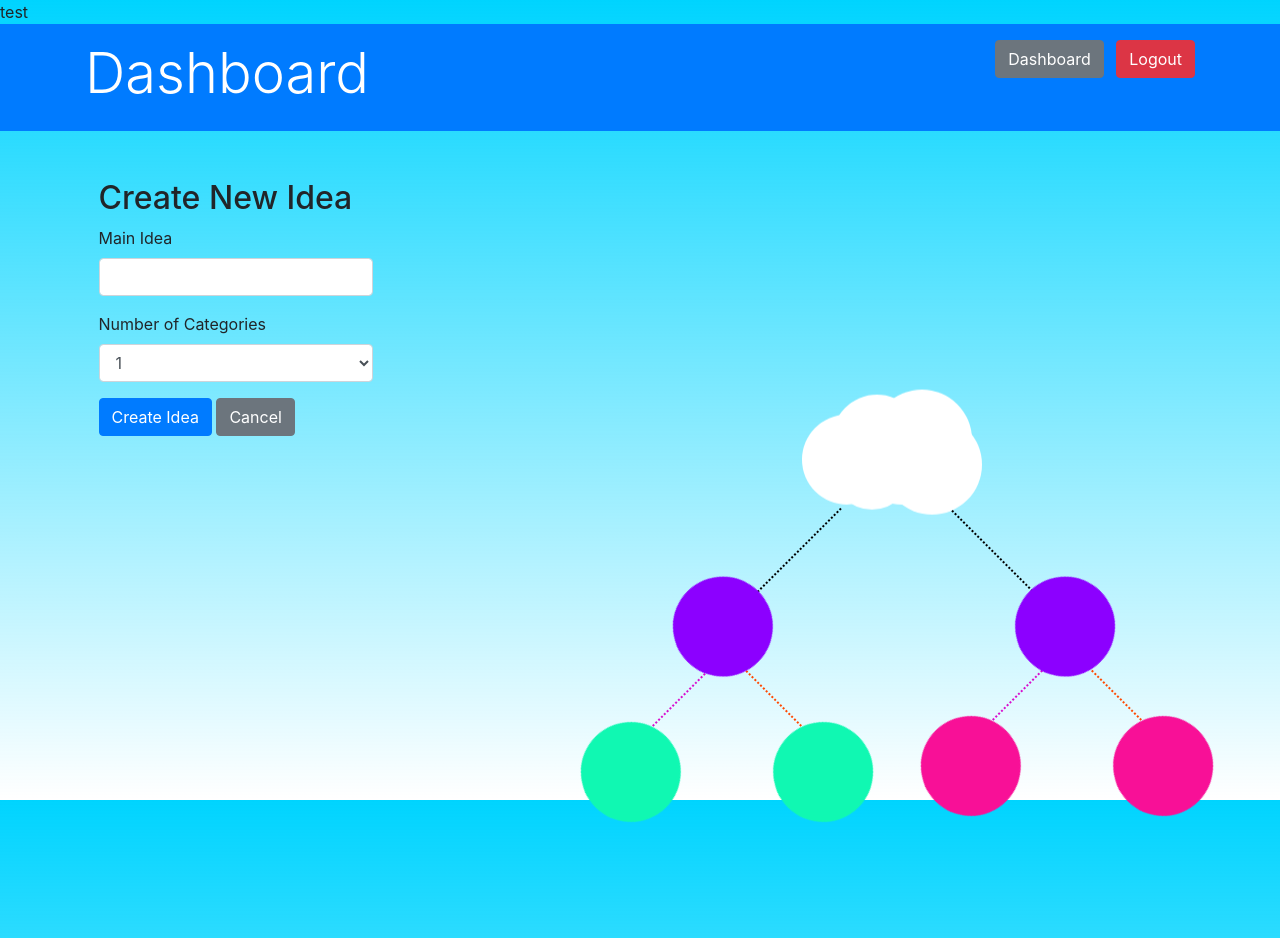
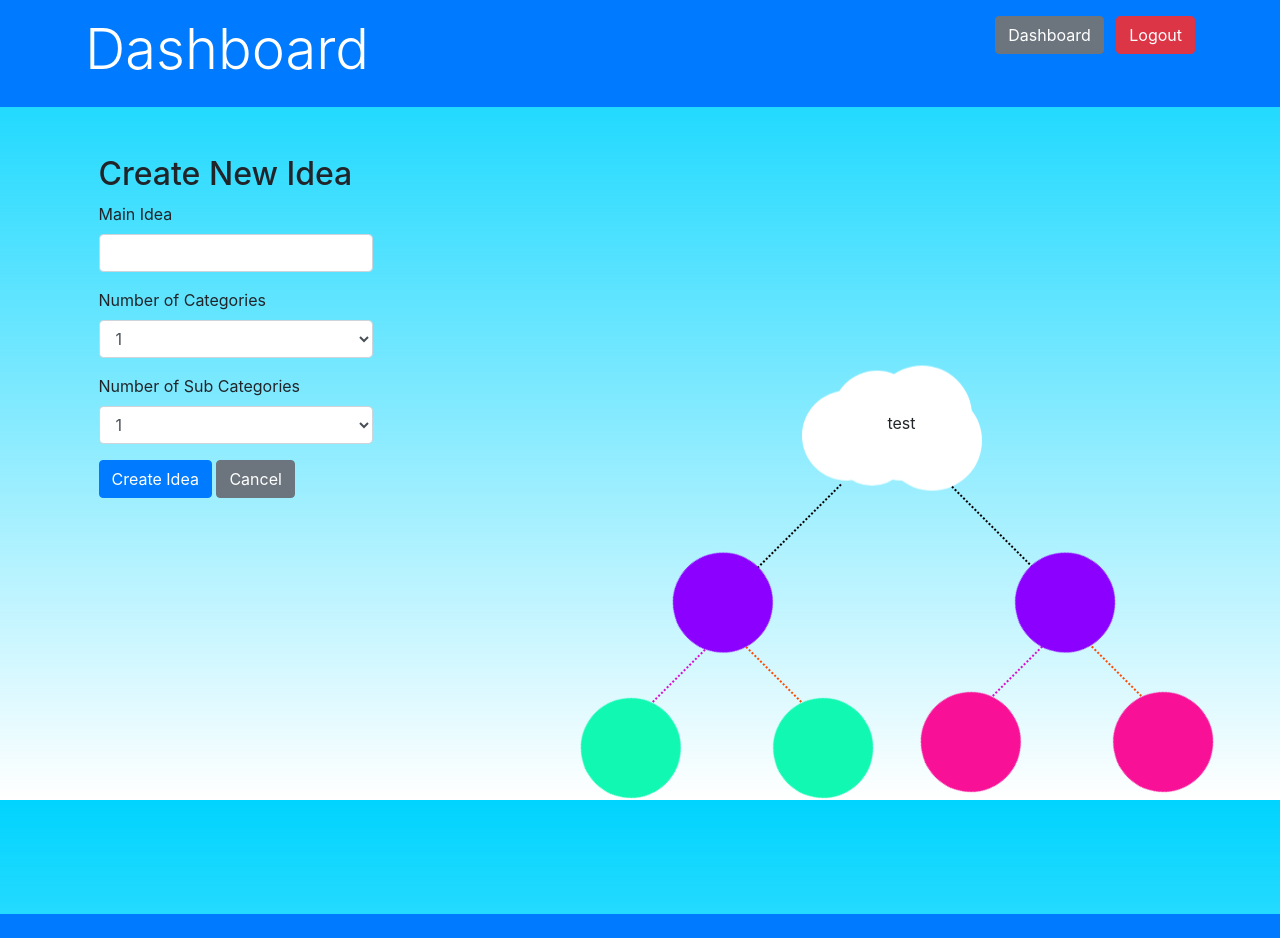
Before and after one commit to deconoixggabell/Brainstorm_visualizer, a Flask app: page /new/visual in a window 1280 px wide. After the commit the page ends 914 px from the top, so only its background shows below. Run offline with Flask 3, Linux system fonts and the light colour scheme; some libraries are stand-ins or nearby versions.

Commit message:
sub categories field added on html, js now properly loads them accordingly. Still working on diagram updates

```diff
--- a/flask_app/static/css/diagram.css
+++ b/flask_app/static/css/diagram.css
@@ -33,6 +33,16 @@ body {
     width: 100px;
     box-shadow: #fff -25px -15px 0 -5px, #fff 20px -15px, #fff 30px 10px, #fff -30px 15px 0 -10px, #fff -55px 5px 0 -5px;
     text-align: center; /* Temporary fix to center text, may need to use flex to center both vertically and horizontally. */
+}
+#d-main-idea>span {
+    position:absolute;
+    display: flex;
+    /* align-content: center; */
+    justify-content: center;
+    align-items: center;
+    flex-direction: column;
+    width: 100%;
+    height: 100%;
 
 }
 
--- a/flask_app/static/js/diagram.js
+++ b/flask_app/static/js/diagram.js
@@ -1,5 +1,6 @@
 function updateCategoryFields() {
     const numCategories = parseInt(document.getElementById("num_categories").value);
+    const numSubCategories = parseInt(document.getElementById("num_sub_categories").value);
     const categoryFieldsDiv = document.getElementById("category_fields");
     const dMainIdead = document.getElementById("d-main-idea"); //not being used yet - Franco
     categoryFieldsDiv.innerHTML = ""; // Clear existing fields
@@ -7,34 +8,84 @@ function updateCategoryFields() {
     for (let i = 1; i <= numCategories; i++) {
         const categoryLabel = document.createElement("label");
         //<label></label>
-        //categoryLabel.innerText = `Category ${i}`;
-
+        categoryLabel.innerText = `Category ${i}`;
         //<label>Category #</label>
         const categoryInput = document.createElement("input");
         categoryInput.type = "text";
         categoryLabel.htmlFor = `cat_${i}`;
         categoryInput.name = `cat_${i}`;
+        categoryInput.id = `cat_${i}`;
+        categoryInput.setAttribute("oninput", "updateDiagram();")
         categoryInput.className = "form-control";
         categoryFieldsDiv.appendChild(categoryLabel);
         categoryFieldsDiv.appendChild(categoryInput);
 
+        //pass these paramters to the below function
+        updateSubCategoryFields(numSubCategories, i);
+    }
+}
+
+function updateSubCategoryFields(numOfSubCategories, categoryIndex) {
+    //const numSubCategories = parseInt(document.getElementById("num_sub_categories").value);
+    const categoryFieldsDiv = document.getElementById("category_fields");
+
     // Create sub-category input fields
-        for (let j = 1; j <= 3; j++) {
+    for (let j = 1; j <= numOfSubCategories; j++) {
         const subCategoryLabel = document.createElement("label");
         subCategoryLabel.innerText = `Sub-Category ${j}`;
         const subCategoryInput = document.createElement("input");
         subCategoryInput.type = "text";
-            subCategoryInput.name = `sub_cat_${i}_${j}`;
+        subCategoryInput.name = `sub_cat_${categoryIndex}_${j}`;
+        subCategoryInput.id = `sub_cat_${categoryIndex}_${j}`;
+        subCategoryInput.setAttribute("oninput", "updateDiagram();")
         subCategoryInput.className = "form-control";
         categoryFieldsDiv.appendChild(subCategoryLabel);
         categoryFieldsDiv.appendChild(subCategoryInput);
     }
-    }
+
+
 }
 
+    //MUST FIX WITH A PARAMETER PASSED INSTEAD. OTHERWISE IF A DIV DOESN'T EXISTS, IT WILL STOP RUNNING
+    //... THE REMAINDER OF THE CODE
 function updateDiagram() {
-    const ideaCloud = document.getElementById("d-main-idea"); //not being used yet - Franco
+    // const ideaCloud = document.getElementById("d-main-idea");
+    const ideaCloudText = document.querySelector("#d-main-idea>span");
     const ideaInput = document.getElementById("main-idea-input");
-    ideaCloud.innerHTML = ideaInput.value;
+    const cat1Input = document.getElementById("cat_1");
+    const cat2Input = document.getElementById("cat_2");
+
+    const categoryLeft = document.querySelector(".cat-container>.cat-bubble-left");
+    const categoryRight = document.querySelector(".cat-container>.cat-bubble-right");
+
+
+    const cat1Sub1Input = document.getElementById("sub_cat_1_1");
+    const cat1Sub2Input = document.getElementById("sub_cat_1_2");
+
+    const cat2Sub1Input = document.getElementById("sub_cat_2_1");
+    const cat2Sub2Input = document.getElementById("sub_cat_2_2");
+
+    const subLeftCategoryLeft = document.querySelector(".subcat-left-container>.cat-bubble-left");
+    const subLeftCategoryRight = document.querySelector(".subcat-left-container>.cat-bubble-right");
+
+    const subRightCategoryLeft = document.querySelector(".subcat-right-container>.cat-bubble-left");
+    const subRightCategoryRight = document.querySelector(".subcat-right-container>.cat-bubble-right");
+
+    //MUST FIX WITH A PARAMETER PASSED INSTEAD. OTHERWISE IF A DIV DOESN'T EXISTS, IT WILL STOP RUNNING
+    //... THE REMAINDER OF THE CODE
+    ideaCloudText.innerHTML = ideaInput.value;
+    categoryLeft.innerHTML = cat1Input.value;
+    categoryRight.innerHTML = cat2Input.value;
+
+
+    subLeftCategoryLeft.innerHTML = cat1Sub1Input.value;
+    subLeftCategoryRight.innerHTML = cat1Sub2Input.value;
+
+    subRightCategoryLeft.innerHTML = cat2Sub1Input.value;
+    subRightCategoryRight.innerHTML = cat2Sub2Input.value;
+
+
+
+
 
 }
--- a/flask_app/templates/visual_create.html
+++ b/flask_app/templates/visual_create.html
@@ -16,7 +16,6 @@
 
 </head>
 <body>
-    test
     <header class="container-fluid bg-primary text-white py-3">
         <div class="container">
             <div class="row">
@@ -48,6 +47,14 @@
                     <option value="5">5</option>
                 </select>
             </div>
+            <div class="form-group">
+                <label for="num_sub_categories">Number of Sub Categories</label>
+                <select name="num_sub_categories" id="num_sub_categories" class="form-control" onchange="updateCategoryFields()">
+                    <option value="1">1</option>
+                    <option value="2">2</option>
+                    <option value="3">3</option>
+                </select>
+            </div>
             <div id="category_fields">
                 <!-- Category input fields will be added here based on user's selection -->
             </div>
@@ -59,6 +66,7 @@
         <!-- DIAGRAM -->
         <div id="diagram" class="align-self-center p-2">
             <div id="d-main-idea">
+                <span><p>test</p></span>
                 <div class="cat-container">
                     <div class="diagonal-line-left"></div>
                     <div class="diagonal-line-right"></div>
```
Lines whose indentation alone changed are shown as unchanged.
